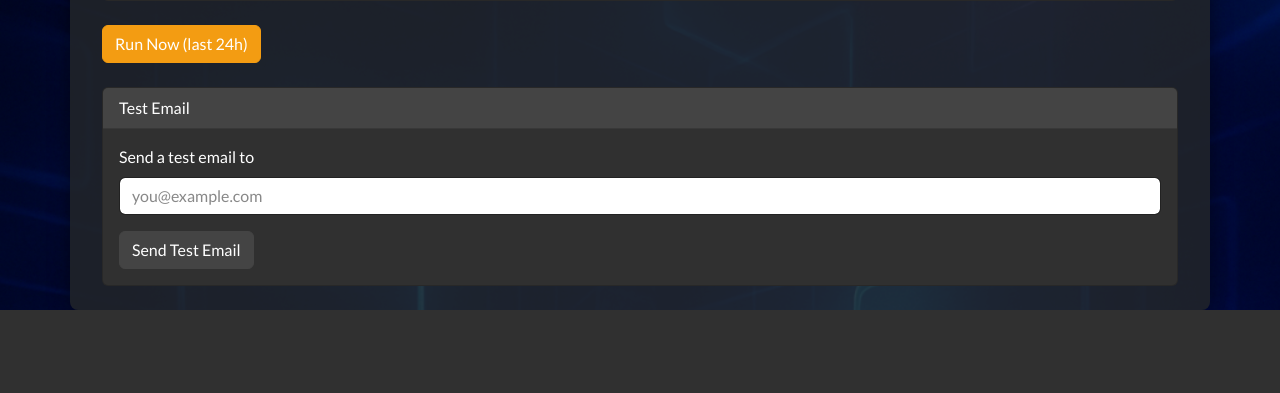
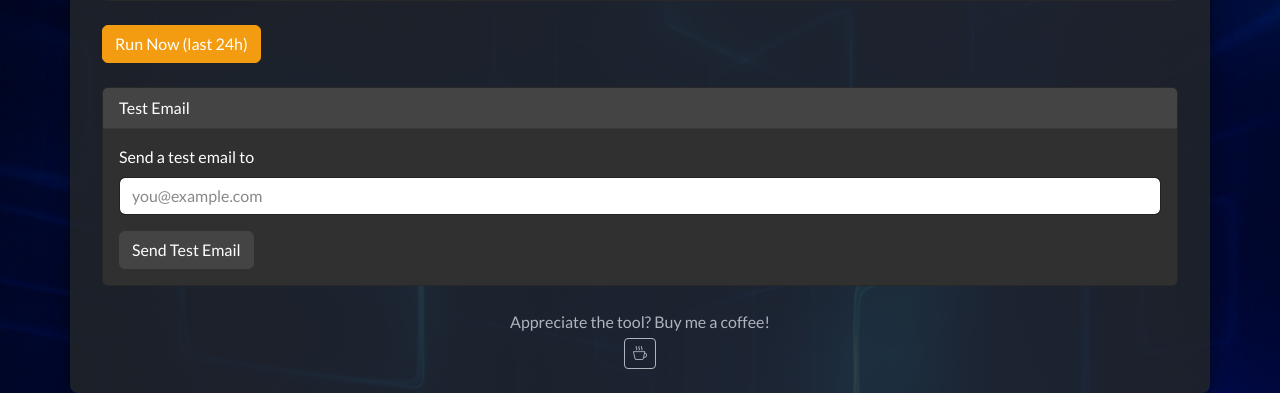
Before and after one commit to jjermany/plex-notifier, a Flask app: template notifier_app/templates/settings.html in a window 1280 px wide. Shown: the part 1359-1752 px from the top of the page. Before the commit the page ends 1669 px from the top, so only its background shows below. Run offline with Flask 3, Linux system fonts and the light colour scheme; the template is opened without the code that fills it: values that come from a table or form of the project are taken from there, others are empty; parts of the project's set-up code (start-up, migrations or seed data) failed here and were passed over; some libraries are stand-ins or nearby versions.

Commit message:
added non intrusive donation button in the webui

```diff
--- a/notifier_app/templates/settings.html
+++ b/notifier_app/templates/settings.html
@@ -194,7 +194,15 @@
         </form>
       </div>
     </div>
-  </div>
+
+    <!-- Donation Button -->
+    <div class="text-center mt-4">
+      <p class="text-light mb-1">Appreciate the tool? Buy me a coffee!</p>
+      <a href="https://buymeacoffee.com/jermcee" target="_blank" class="btn btn-outline-light btn-sm" title="Buy Me a Coffee">
+        <i class="bi bi-cup-hot"></i>
+      </a>
+    </div>
+</div>
 
 <!-- Toggle Scripts -->
 <script>
```
